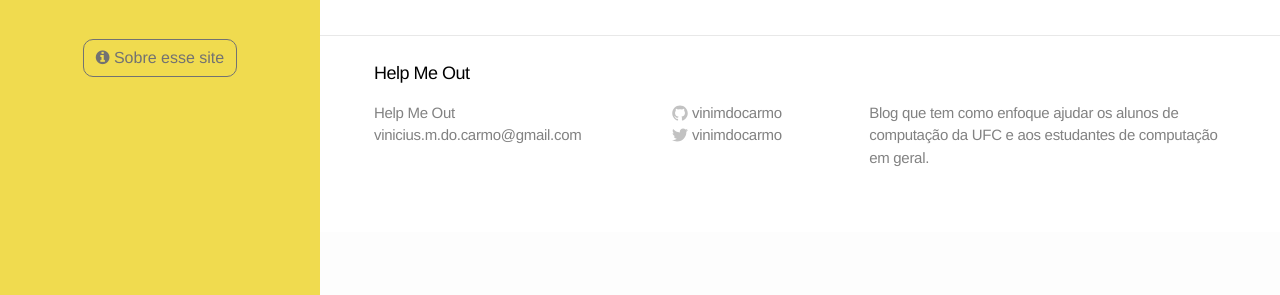
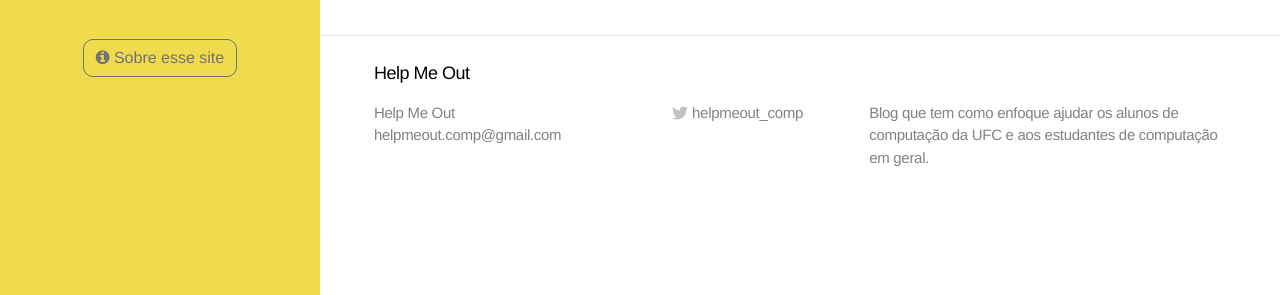
Before and after one commit to vinimdocarmo/help-me-out, a Jekyll site: the page built from index.html, in a window 1280 px wide. Shown: the part 316-611 px from the top of the page. Built offline with Jekyll 4.4.1, drawn with Linux system fonts in a browser that asks for light colours; nearby versions of some CDN libraries.

Commit message:
Altera e adiciona algumas configurações

```diff
--- a/_config.yml
+++ b/_config.yml
@@ -1,11 +1,13 @@
 # Site settings
 title: Help Me Out
-email: vinicius.m.do.carmo@gmail.com
+email: helpmeout.comp@gmail.com
 author: "Vinícius do Carmo"
+short_description: "Facilidade no aprendizado. Pequenas explições. O Help que você precisa para sua vida acadêmica e profissional."
 description: "Blog que tem como enfoque ajudar os alunos de computação da <a href='http://ufc.br'>UFC</a> e aos estudantes de computação em geral."
 url: "http://help-me-out.herokuapp.com"
-twitter_username: vinimdocarmo
-github_username:  vinimdocarmo
+twitter_username: helpmeout_comp
+github_project:  vinimdocarmo/help-me-out
+excerpt_separator: ""
 
 # Build settings
 markdown: kramdown
```
